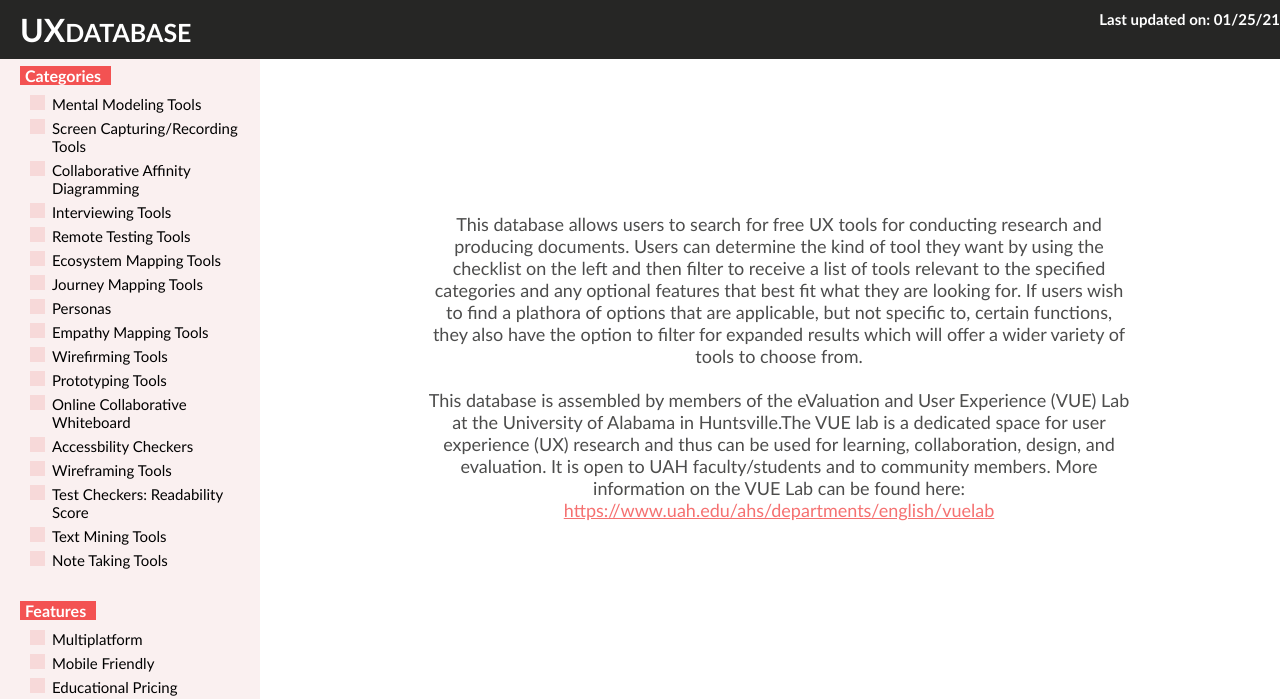
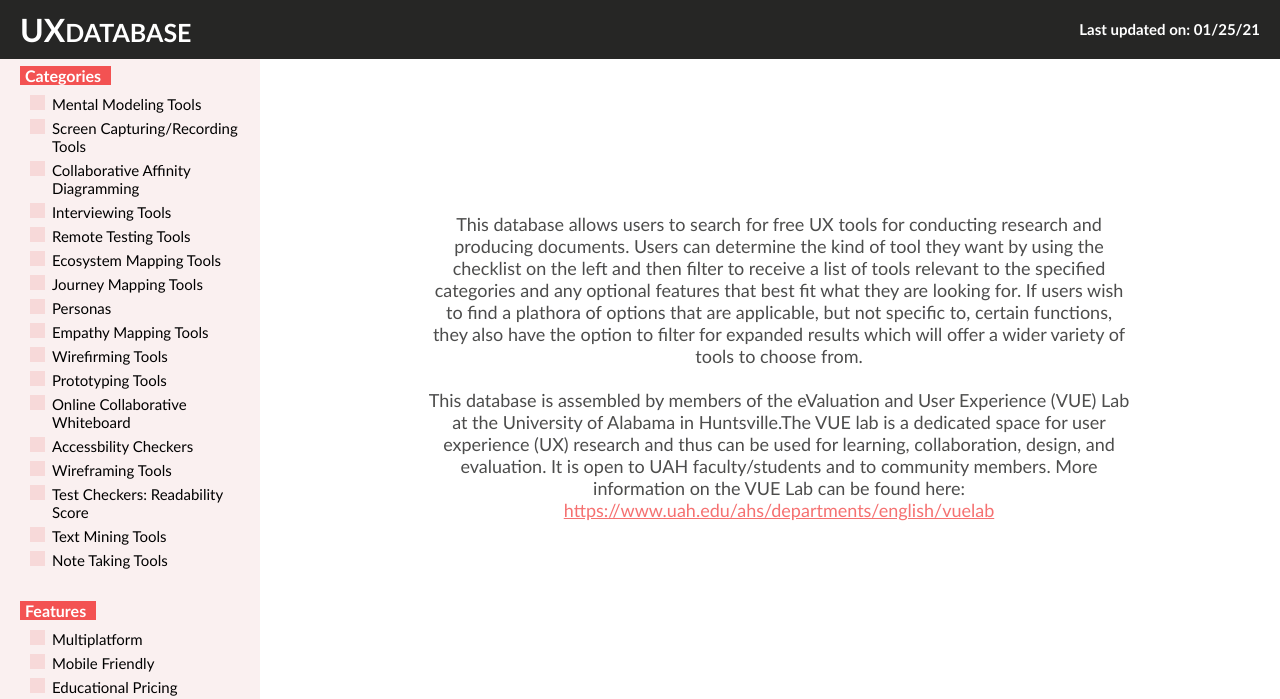
Before and after one commit to kayla-christop/uxdatabase, a website: page index.html in a window 1280 px wide. Shown: the top 699 px of the page. Drawn offline with Linux system fonts and the light colour scheme; no server answers.

Commit message:
add padding to update

```diff
--- a/styles.css
+++ b/styles.css
@@ -393,4 +393,6 @@ form {
 #update {
   float:right;
   width:auto;
+  padding-right: 20px;
+  padding-top: 20px;
 }
```
